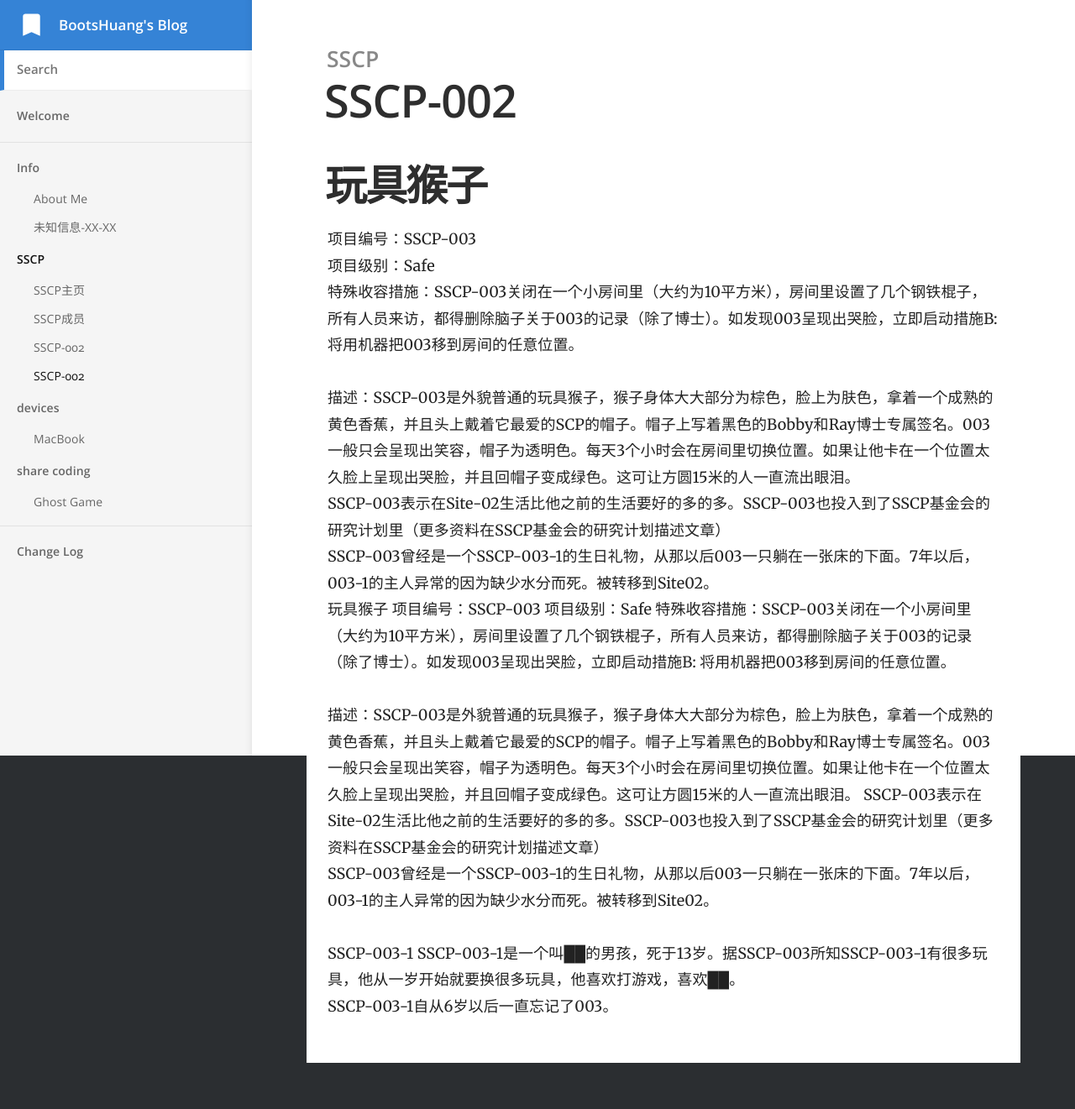
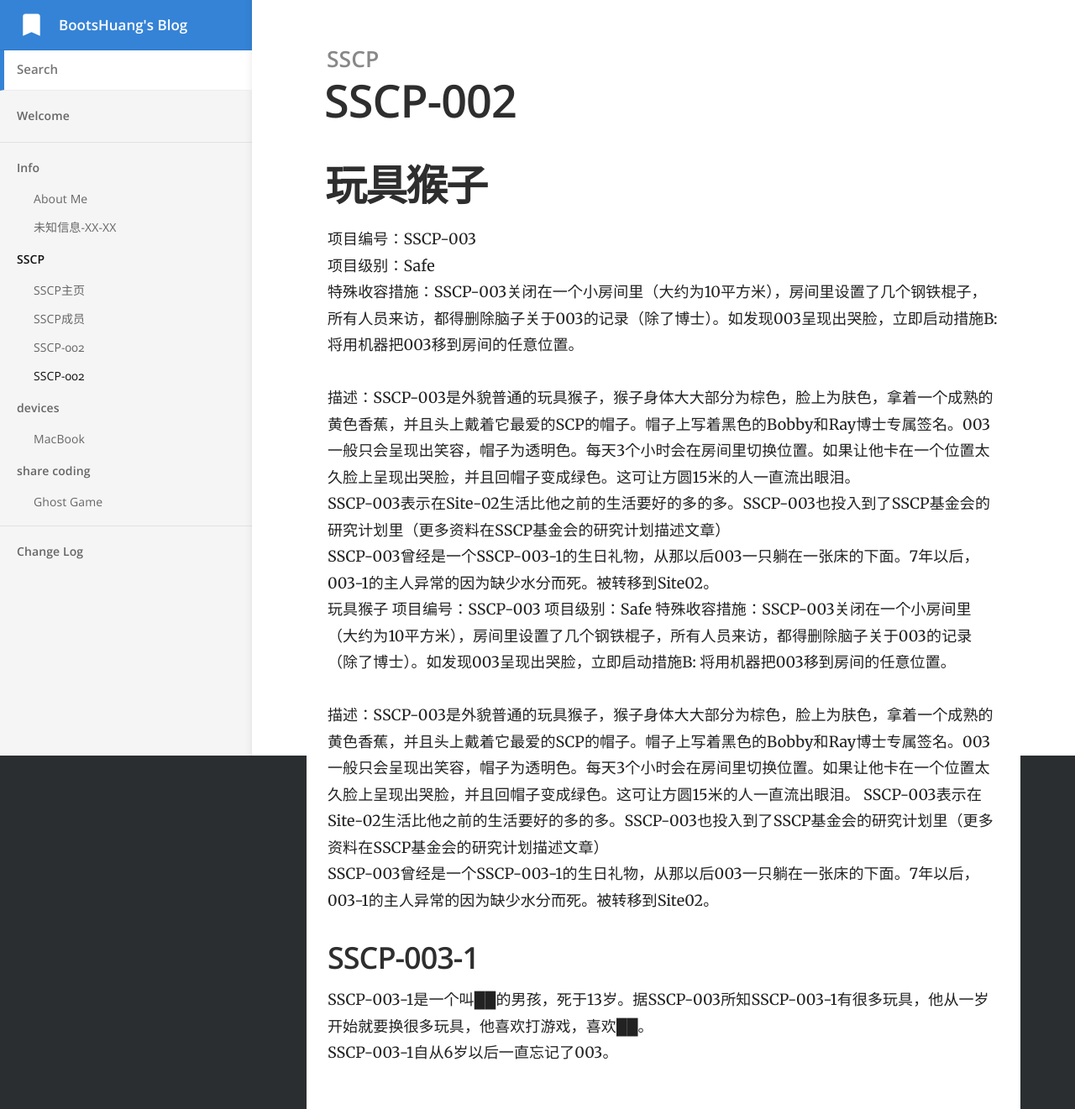
Before and after one commit to BootsHuang/BootsHuang.github.io, a Jekyll site: the page built from _docs/contact-syncing/SSCP-003.md, in a window 1280 px wide. Shown: the whole page at 84% size. Built offline with Jekyll 4.4.1, drawn with Linux system fonts in a browser that asks for light colours; before the commit the page ends 1266 px from its top, so only the background shows below that.

```diff
--- a/_docs/contact-syncing/SSCP-003.md
+++ b/_docs/contact-syncing/SSCP-003.md
@@ -22,6 +22,6 @@ SSCP-003曾经是一个SSCP-003-1的生日礼物，从那以后003一只躺在
 SSCP-003表示在Site-02生活比他之前的生活要好的多的多。SSCP-003也投入到了SSCP基金会的研究计划里（更多资料在SSCP基金会的研究计划描述文章）
 SSCP-003曾经是一个SSCP-003-1的生日礼物，从那以后003一只躺在一张床的下面。7年以后，003-1的主人异常的因为缺少水分而死。被转移到Site02。
 
-SSCP-003-1
+## SSCP-003-1
 SSCP-003-1是一个叫██的男孩，死于13岁。据SSCP-003所知SSCP-003-1有很多玩具，他从一岁开始就要换很多玩具，他喜欢打游戏，喜欢██。
 SSCP-003-1自从6岁以后一直忘记了003。
```
